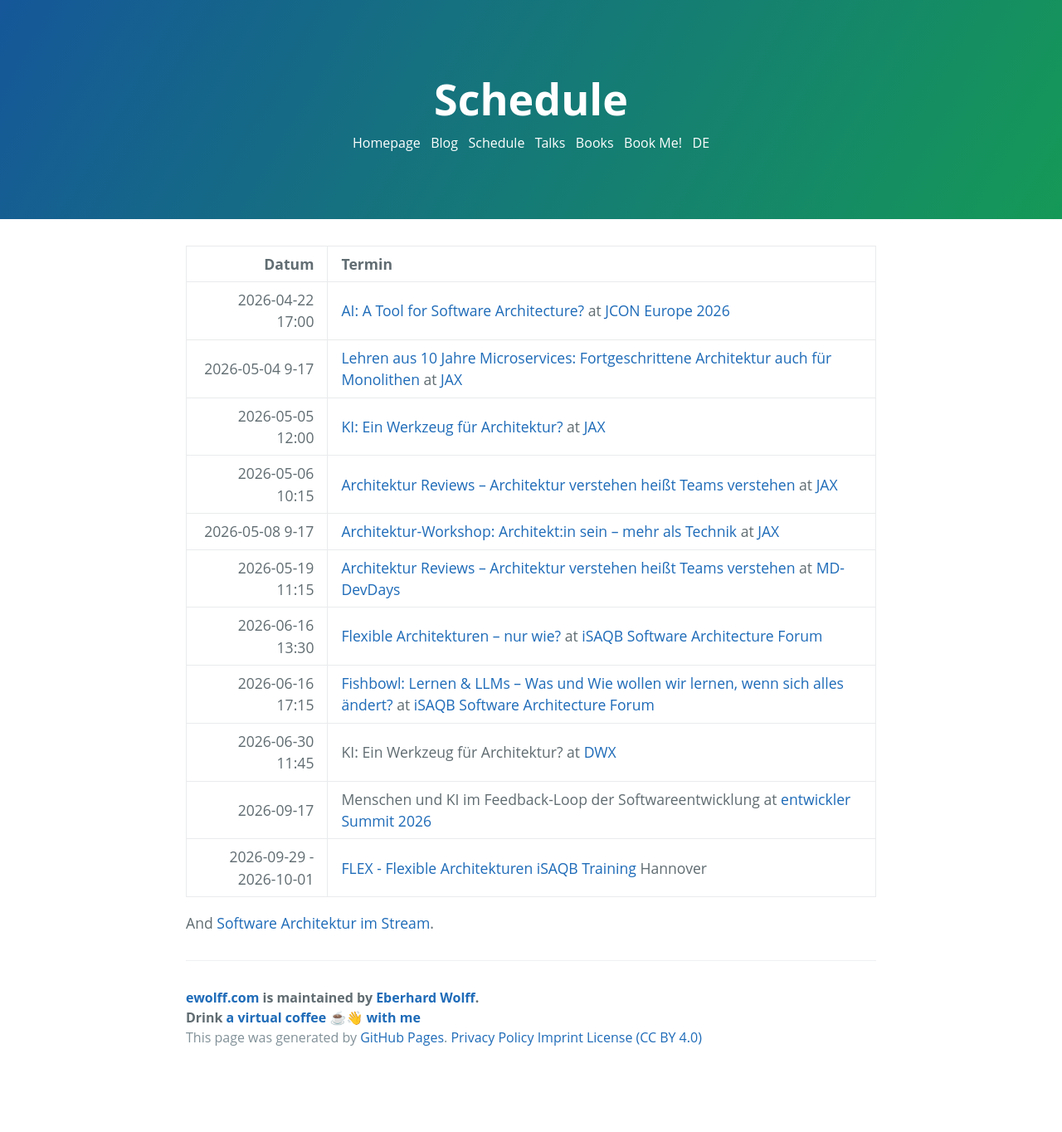
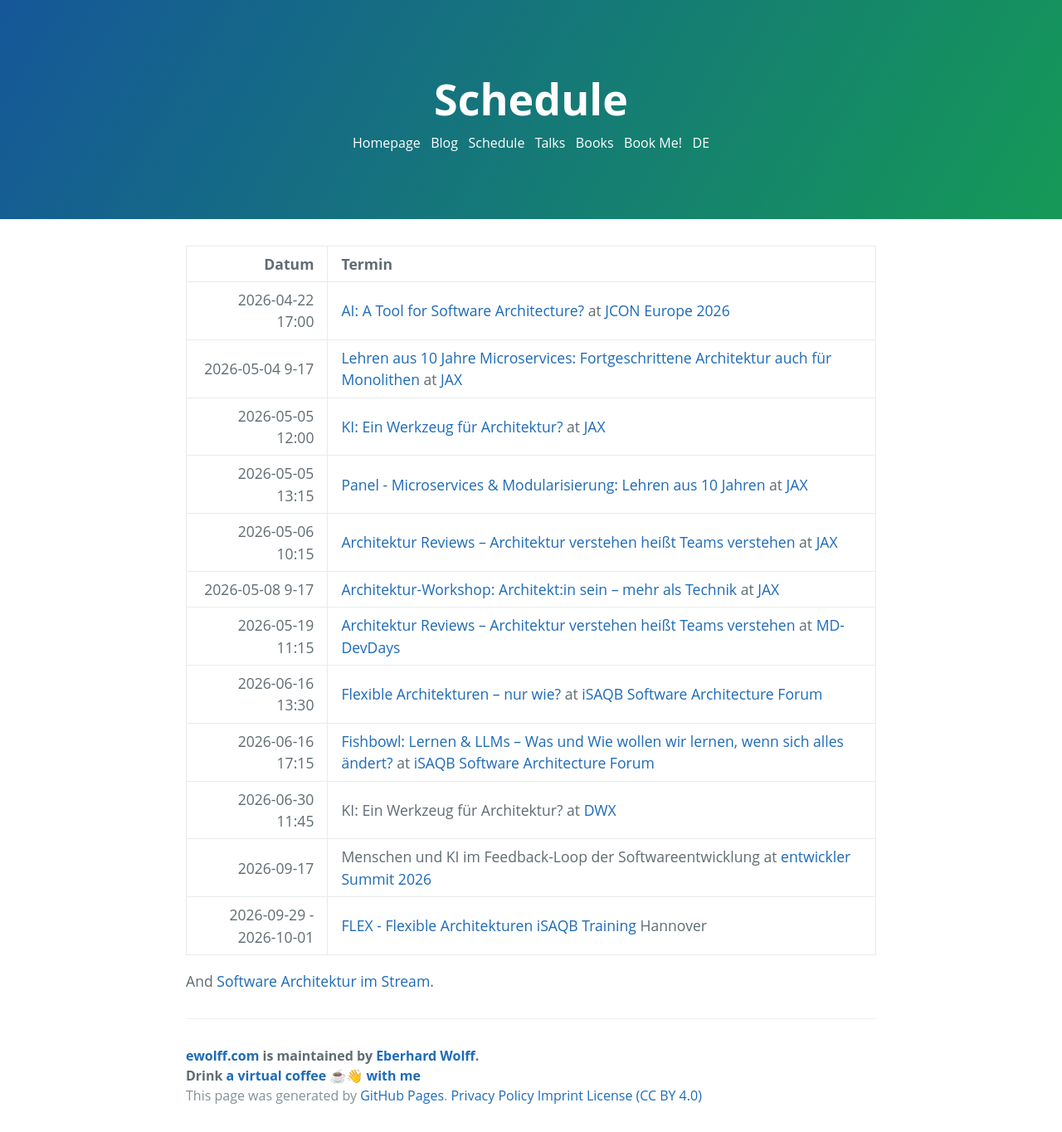
Before and after one commit to ewolff/ewolff.com, a Jekyll site: the page built from schedule.md, in a window 1280 px wide. Shown: the whole page at 83% size. Built offline with Jekyll 4.4.1, drawn with Linux system fonts in a browser that asks for light colours; our own code applies the rules of GitHub Pages for plain Markdown files; before the commit the page ends 1294 px from its top, so only the background shows below that.

Commit message:
Panel auf der JAX als Termin ergänzt

```diff
--- a/schedule.md
+++ b/schedule.md
@@ -7,6 +7,7 @@
 | 2026-04-22 17:00 | [AI: A Tool for Software Architecture?](https://schedule.jcon.one/2026/session/1053015) at [JCON Europe 2026](https://2026.europe.jcon.one/) |
 | 2026-05-04 9-17 | [Lehren aus 10 Jahre Microservices: Fortgeschrittene Architektur auch für Monolithen](https://jax.de/microservices-modularisierung/microservices-workshop-fortgeschrittene) at [JAX](https://jax.de/) |
 | 2026-05-05 12:00 | [KI: Ein Werkzeug für Architektur?](https://jax.de/software-architecture/ki-werkzeug-architektur/) at [JAX](https://jax.de/) |
+| 2026-05-05 13:15 | [Panel - Microservices & Modularisierung: Lehren aus 10 Jahren](https://jax.de/microservices/panel-microservices-modularisierung-lehren-aus-10-jahren/) at [JAX](https://jax.de/) |
 | 2026-05-06 10:15 | [Architektur Reviews – Architektur verstehen heißt Teams verstehen](https://jax.de/software-architecture/architektur-reviews-teams-verstehen/) at [JAX](https://jax.de/) |
 | 2026-05-08 9-17 | [Architektur-Workshop: Architekt:in sein – mehr als Technik](https://jax.de/software-architecture/architektur-workshop-technik-kommunikation-organisation) at [JAX](https://jax.de/) |
 | 2026-05-19 11:15 | [Architektur Reviews – Architektur verstehen heißt Teams verstehen](https://www.md-devdays.de/act-details/1000817) at [MD-DevDays](https://www.md-devdays.de/) |
```
Also changed, not shown: termine.md (+1 -0 lines).
